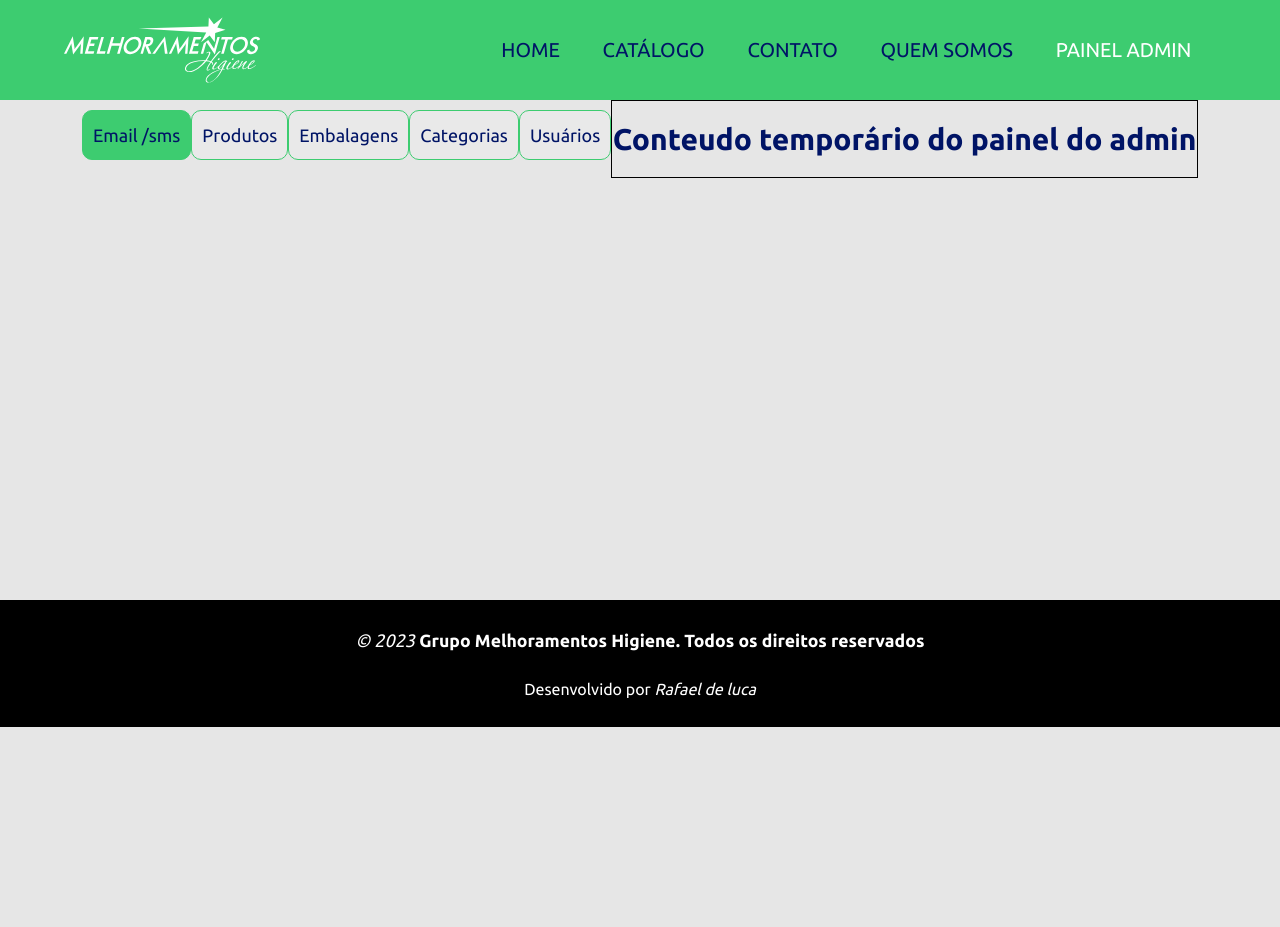
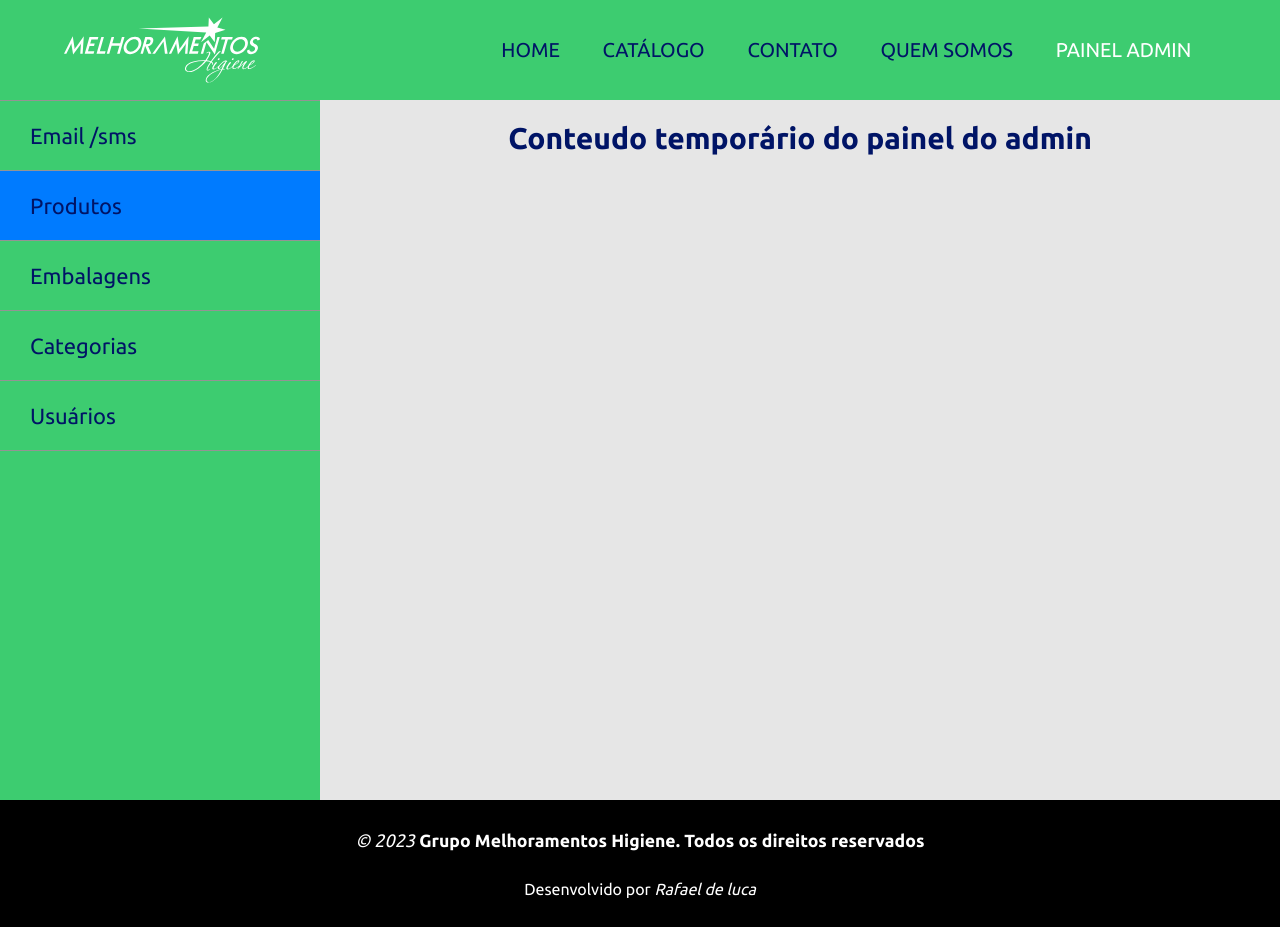
Before and after one commit to rafaelgauderio/typescript-react-elite-products-frontend, a React (Create React App) app: page /admin in a window 1280 px wide. Before the commit the page ends 800 px from the top, so only its background shows below. Built offline with nearby package versions, Linux system fonts and the light colour scheme.

Commit message:
responsividade tela grande menu admin

```diff
--- a/src/App.css
+++ b/src/App.css
@@ -20,6 +20,7 @@
   --botao-busca:#007bff;
   --dark-color: 	#111118;
   --blue-light: #007bff;
+  --line-botton: #e2e2e2;
 }
 
 a {
--- a/src/paginas/Admin/MenuAdmin/index.tsx
+++ b/src/paginas/Admin/MenuAdmin/index.tsx
@@ -6,14 +6,14 @@ function Menu() {
         <nav className="admin-menu-container">
             <ul>
                 <li>
-                    <a href="link-sms-email" className="admin-menu-link ativo">
+                    <a href="link-sms-email" className="admin-menu-link">
                         <p>Email /sms</p>
                     </a>
                 </li>
 
 
                 <li>
-                    <a href="link-produtos" className="admin-menu-link">
+                    <a href="link-produtos" className="admin-menu-link ativo">
                         <p>Produtos</p>
                     </a>
                 </li>
--- a/src/paginas/Admin/MenuAdmin/styles.css
+++ b/src/paginas/Admin/MenuAdmin/styles.css
@@ -1,8 +1,6 @@
-
 .admin-menu-container ul {
   display: flex;
-    justify-content: space-between;
-
+  justify-content: space-around;
 }
 
 .admin-menu-link {
@@ -10,11 +8,11 @@
   justify-content: center;
   align-items: center;
   font-size: 18px;
-    background-color:var(--light-color);
+  background-color: var(--light-color);
   color: var(--tertiary-color);
-    height:50px;
+  height: 50px;
   border-radius: 10px;
-    padding: opx 10px;
+  padding: 0 5px;
   border: 1px solid var(--primary-color);
   margin: 10px 0px;
 }
@@ -31,3 +29,63 @@
 .admin-menu-link.ativo {
   background-color: var(--primary-color);
 }
+
+@media (max-width: 440px) {
+  .admin-menu-container ul {
+    display: flex;
+    flex-direction: column;
+    justify-content: center;
+    align-items: center;
+  }
+
+  .admin-menu-link {
+
+    min-width: 150px;
+  }
+}
+
+@media (min-width: 992px) {
+  .admin-menu-link {
+    font-size: 20px;
+    min-width: 150px;
+  }
+}
+
+@media (min-width: 1200px) {
+  .admin-menu-container {
+    width: 320px;
+    height: calc(100vh - 100px);
+    padding: 0;
+    margin: 0;
+    background-color: var(--primary-color);
+  }
+
+  .admin-menu-container ul {
+    display: flex;
+    flex-direction: column;
+    justify-content: unset;
+    margin: 0;
+    padding: 0;
+  }
+
+  .admin-menu-link {
+    display: flex;
+    justify-content: flex-start;
+    font-size: 22px;
+    padding-left: 20px;
+    margin: 0;
+    height: 70px;
+    border: 0;
+    background-color: var(--primary-color);
+    border-radius: 0px;
+    border-bottom: 1px solid var(--gray-less-light-color);
+  }
+
+  .admin-menu-container li:first-of-type {
+    border-top: 1px solid var(--gray-less-light-color) !important;
+  }
+
+  .admin-menu-link.ativo {
+    background-color: var(--blue-light);
+  }
+}
--- a/src/paginas/Admin/index.tsx
+++ b/src/paginas/Admin/index.tsx
@@ -4,7 +4,7 @@ import './styles.css';
 function MenuAdmin() {
 
     return (
-        <div className="container admin-container">
+        <div className="admin-container">
             <div className="admin-menu">
                 <Menu />
             </div>
--- a/src/paginas/Admin/styles.css
+++ b/src/paginas/Admin/styles.css
@@ -14,9 +14,8 @@
     padding: 0px;
 }
 
+.admin-menu {
 
-
-.admin-menu {
     margin: 0;
     padding: 0;
 
@@ -27,8 +26,7 @@
     justify-content: center;
     font-size: 30px;
     padding: 20px 0;
-    border: 1px solid black;
-    border-radius: 0;
+    border: 0;
 }
 
 
```
Lines whose indentation alone changed are shown as unchanged.
